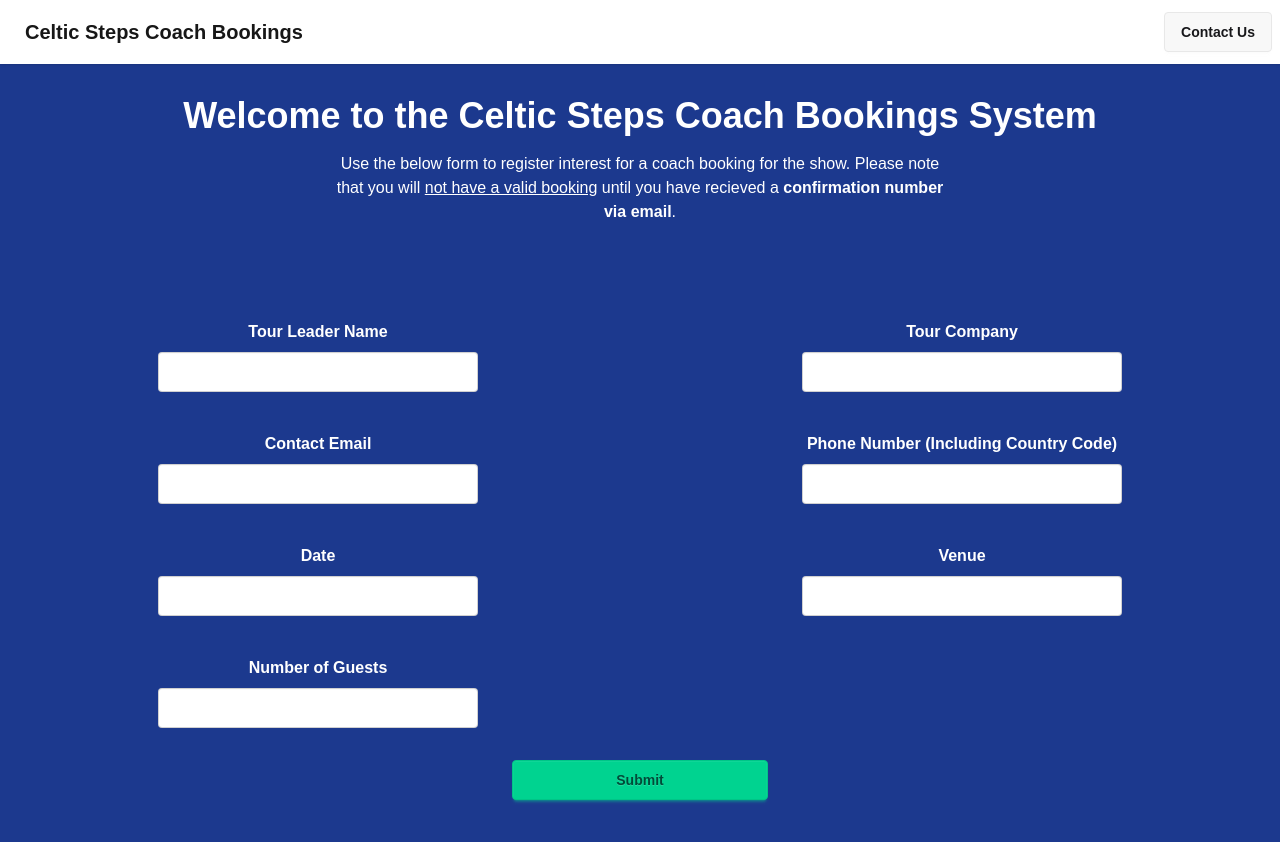
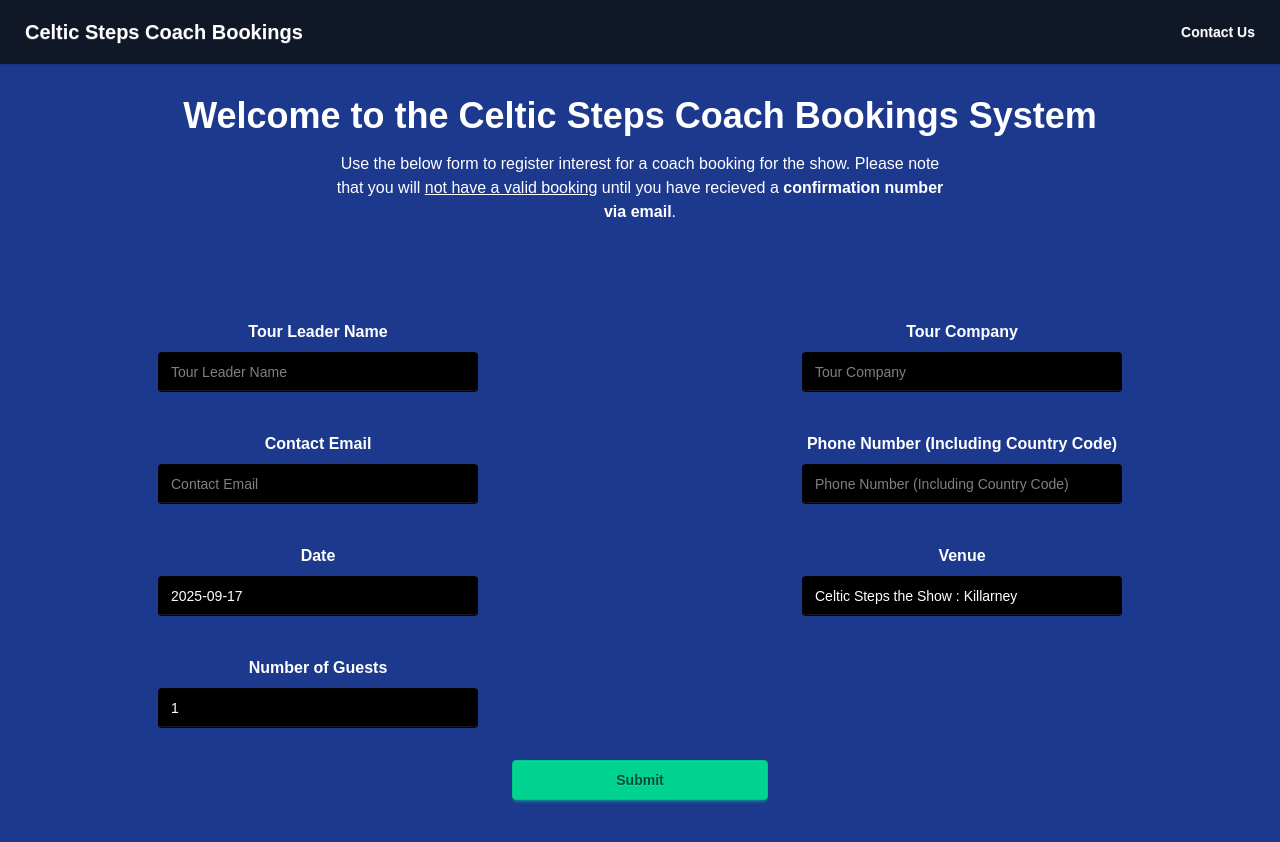
Before and after one commit to calmcgreggs/CelticStepsCoachFrontend, a Next.js app: page / in a window 1280 px wide. Shown: the top 842 px of the page. Built offline with nearby package versions, Linux system fonts and the light colour scheme; no server answers.

Commit message:
Dark mode changes

```diff
--- a/components/header.tsx
+++ b/components/header.tsx
@@ -2,7 +2,7 @@
 
 export default function Header() {
   return (
-    <div className="navbar bg-base-100 shadow-sm">
+    <div className="navbar bg-gray-900 text-white shadow-sm">
       <div className="navbar-start">
         <a className="btn btn-ghost text-sm lg:text-xl">
           Celtic Steps Coach Bookings
@@ -10,7 +10,7 @@
       </div>
 
       <div className="navbar-end">
-        <Link href="mailto:sales@celticsteps.ie" className="btn">
+        <Link href="mailto:sales@celticsteps.ie" className="btn btn-ghost">
           Contact Us
         </Link>
       </div>
--- a/layouts/layout.tsx
+++ b/layouts/layout.tsx
@@ -4,7 +4,7 @@
   return (
     <>
       <Header />
-      <main className="bg-blue-900">{children}</main>
+      <main className="bg-blue-900 text-white">{children}</main>
     </>
   );
 }
--- a/pages/index.tsx
+++ b/pages/index.tsx
@@ -93,7 +93,7 @@
             type="text"
             placeholder="Tour Leader Name"
             autoComplete="name"
-            className="input input-bordered w-full max-w-xs"
+            className="input input-bordered w-full max-w-xs bg-black"
           />
         </div>
         <div id="Tour Company" className="flex flex-col gap-2 items-center">
@@ -107,7 +107,7 @@
             onChange={(e) => setTourCompany(e.target.value)}
             type="text"
             placeholder="Tour Company"
-            className="input input-bordered w-full max-w-xs"
+            className="input input-bordered w-full max-w-xs bg-black"
           />
         </div>
         <div id="Contact Email" className="flex flex-col gap-2 items-center">
@@ -121,7 +121,7 @@
             onChange={(e) => setEmail(e.target.value)}
             type="text"
             placeholder="Contact Email"
-            className="input input-bordered w-full max-w-xs"
+            className="input input-bordered w-full max-w-xs bg-black"
           />
         </div>
         <div id="Phone Number" className="flex flex-col gap-2 items-center">
@@ -135,7 +135,7 @@
             onChange={(e) => setPhoneNumber(e.target.value)}
             type="text"
             placeholder="Phone Number (Including Country Code)"
-            className="input input-bordered w-full max-w-xs"
+            className="input input-bordered w-full max-w-xs bg-black"
           />
         </div>
 
@@ -178,7 +178,7 @@
             maxDate={new Date(new Date().getFullYear(), 9, 17)} // October is month 9 (0-indexed)
             dateFormat="yyyy-MM-dd"
             filterDate={isntSat}
-            className="input input-bordered max-w-xs w-100"
+            className="input input-bordered max-w-xs w-100 bg-black"
             withPortal
           />
         </div>
@@ -193,7 +193,7 @@
             onChange={(e) =>
               setVenue(e.target.value == "Killarney" ? "Killarney" : "Tralee")
             }
-            className="input input-bordered w-full max-w-xs"
+            className="input input-bordered w-full max-w-xs bg-black"
           >
             <option value={"Killarney"}>
               Celtic Steps the Show : Killarney
@@ -215,7 +215,7 @@
             type="number"
             min="1"
             placeholder="Number of Guests"
-            className="input input-bordered w-full max-w-xs"
+            className="input input-bordered w-full max-w-xs bg-black"
           />
         </div>
       </div>
```
